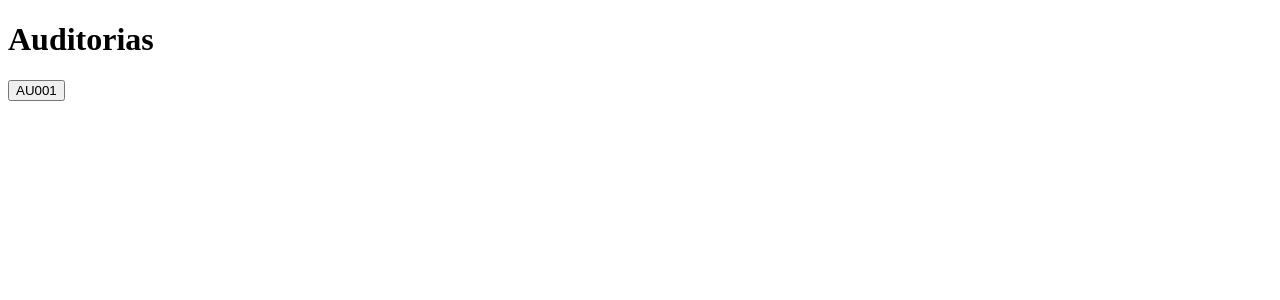
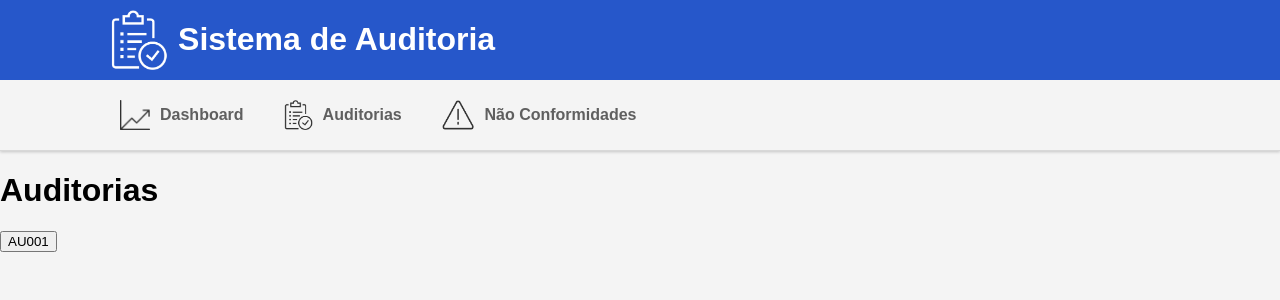
Before and after one commit to ViniciusSoares06/TDE-3-QA, a Flask app: page / in a window 1280 px wide; the page is wider, and only the part inside the window is pictured. Shown: the top 300 px of that part. Run offline with Flask 3, Linux system fonts and the light colour scheme.

Commit message:
Cria header

```diff
--- /dev/null
+++ b/static/css/style.css
@@ -0,0 +1,52 @@
+body {
+    margin: 0;
+    padding: 0;
+    background-color: #f4f4f4;
+    font-family: arial, sans-serif;
+}
+
+header {
+    border-bottom: 1px solid #bababa7d;
+    box-shadow: 0px 1px 3px rgba(0, 0, 0, 0.2);
+}
+
+.headerTitle {
+    background-color: #2657caff;
+    display: flex;
+}
+
+.HTitle {
+    position: relative;
+    color: white;
+    display: flex;
+    left: 100px;
+}
+
+.headerTitle img {
+    height: 60px;
+    margin: 10px;
+    filter: brightness(0) invert(1);
+}
+
+.navBar {
+    position: relative;
+    display: flex;
+    justify-content: left;
+    left: 100px;
+}
+
+.navBar div {
+    margin: 10px;
+    padding: 10px;
+    cursor: pointer;
+    font-weight: bold;
+    color: #5f5f5fff;
+    display: flex;
+    align-items: center;
+}
+
+.navButton img{
+    height: 30px;
+    filter: brightness(0) saturate(100%) invert(37%) sepia(0%) saturate(0%) hue-rotate(0deg) brightness(37%) contrast(85%);
+    margin-right: 10px;
+}
--- a/templates/auditorias.html
+++ b/templates/auditorias.html
@@ -3,6 +3,7 @@
 <head>
   <meta charset="UTF-8" />
   <meta name="viewport" content="width=device-width, initial-scale=1.0" />
+  <link rel="stylesheet" href="../static/css/style.css">
   <title>Auditorias</title>
   <style>
     #checklistDiv {
@@ -12,6 +13,28 @@
   </style>
 </head>
 <body>
+  <header>
+    <div class="headerTitle">
+      <div class="HTitle">
+        <img src="../static/images/checklistIcon.png" alt="">
+        <h1>Sistema de Auditoria</h1>
+      </div>
+    </div>
+    <nav class="navBar">
+      <div class="navButton">
+        <img src="../static/images/dashboardIcon.png" alt="">
+        Dashboard
+      </div>
+      <div class="navButton">
+        <img src="../static/images/checklistIcon.png" alt="">
+        Auditorias
+      </div>
+      <div class="navButton">
+        <img src="../static/images/alertIcon.png" alt="">
+        Não Conformidades
+      </div>
+    </nav>
+  </header>
   <h1>Auditorias</h1>
 
   <button onclick="mostrarChecklist()">AU001</button>
```
Also changed, not shown: static/images/alertIcon.png (added), static/images/checklistIcon.png (added), static/images/dashboardIcon.png (added), static/style.css (deleted), 1 other file.
